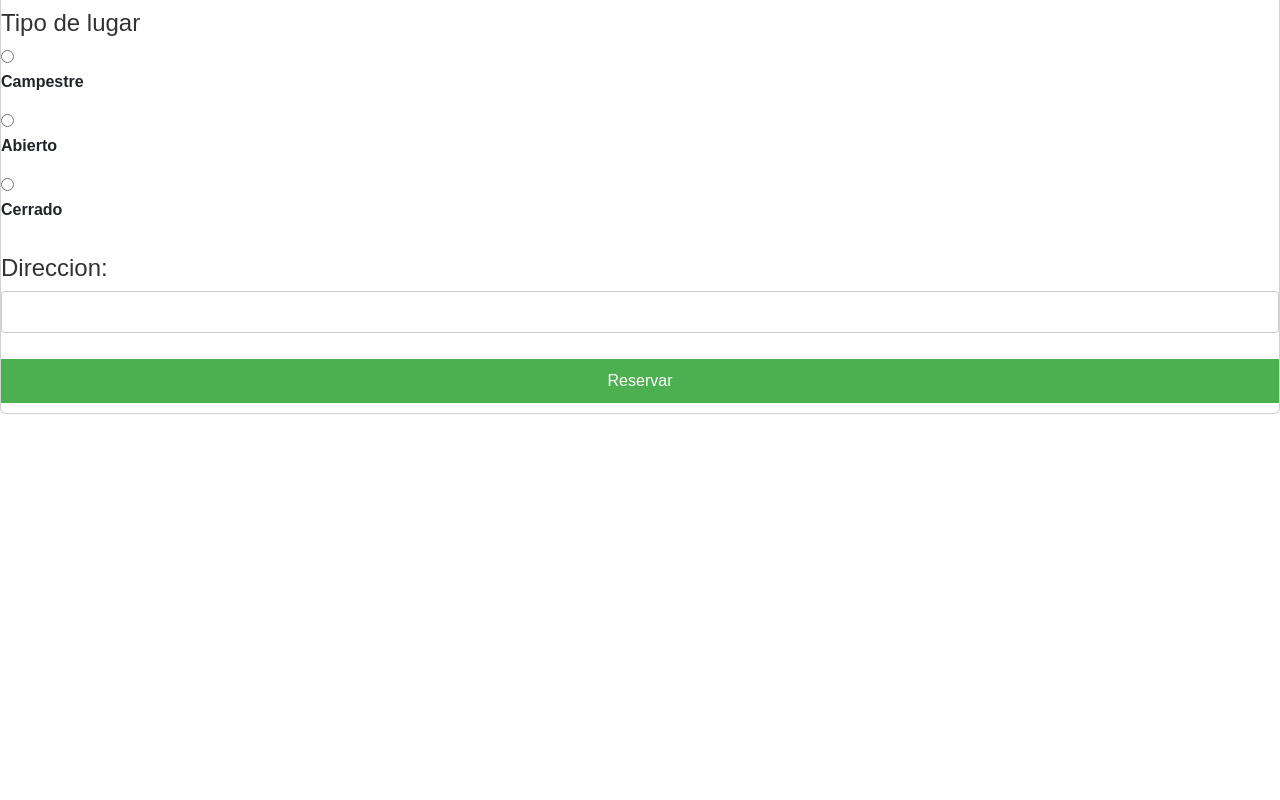
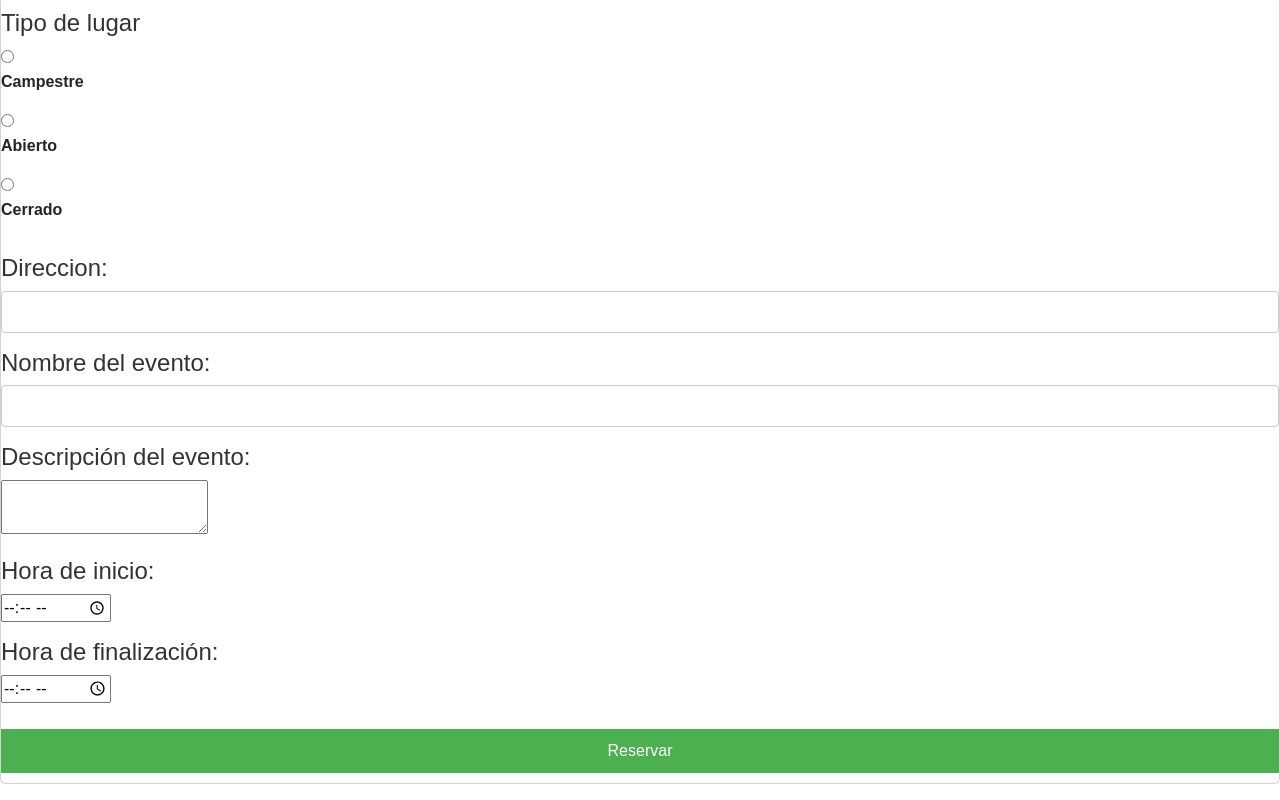
Before and after one commit to SantiagoNeira21/mievento, a React (Create React App) app: page /Reservas in a window 1280 px wide. Shown: the part 1644-2444 px from the top of the page. Before the commit the page ends 2074 px from the top, so only its background shows below. Built offline with nearby package versions, Linux system fonts and the light colour scheme; a web font is replaced by a local one.

Commit message:
Formulario reservas

```diff
--- a/src/Screens/Reservas.js
+++ b/src/Screens/Reservas.js
@@ -13,6 +13,26 @@ export default function Reservas() {
   const [food, setFood] = useState(null);
   const [address, setAddress] = useState(null);
   const [place, setPlace] = useState(null);
+  const [eventName, setEventName] = useState("");
+  const [eventDescription, setEventDescription] = useState("");
+  const [startTime, setStartTime] = useState("");
+  const [endTime, setEndTime] = useState("");
+
+  const handleEventNameChange = (e) => {
+    setEventName(e.target.value);
+  };
+
+  const handleEventDescriptionChange = (e) => {
+    setEventDescription(e.target.value);
+  };
+
+  const handleStartTimeChange = (e) => {
+    setStartTime(e.target.value);
+  };
+
+  const handleEndTimeChange = (e) => {
+    setEndTime(e.target.value);
+  };
 
   const handleEventTypeChange = (e) => {
     setEventType(e.target.value);
@@ -47,14 +67,25 @@ export default function Reservas() {
 
   const handleReservar = () => {
     const formData = {
-      fecha: date ? `${date.getDate()}/${date.getMonth() + 1}/${date.getFullYear()}` : 'No seleccionada',
-      tipoEvento: eventType || 'No seleccionado',
-      musica: musicType || 'No seleccionada',
-      comida: food || 'No seleccionada',
-      direccion: address || 'No ingresada',
-      Lugar: place || "No ingresada",
+      lugar: place || "No ingresado",
+      musica: musicType || "No seleccionada",
+      comida: food || "No seleccionada",
+      direccion: address || "No ingresada",
+      fecha: date ? `${date.getFullYear()}-${date.getMonth() + 1}-${date.getDate()}` : "No seleccionada",
+      metodoPago: "Tarjeta de crédito",
+      evento: {
+        type: eventType ? eventType.toLowerCase().replace(" ", "") : "no-seleccionado",
+        nombre: eventName || `${eventType || "Evento"} del ${date ? `${date.getDate()}/${date.getMonth() + 1}/${date.getFullYear()}` : "No seleccionada"}`,
+        descripcion: eventDescription || `Un ${eventType || "evento"} en ${place || "un lugar no especificado"}`,
+        fecha: date ? `${date.getFullYear()}-${date.getMonth() + 1}-${date.getDate()}` : "No seleccionada",
+        horaInicio: startTime || "19:00",
+        horaFin: endTime || "23:00",
+        capacidadMaxima: numPeople ? parseInt(numPeople.split(" - ")[0]) : 0,
+        tipoMusica: musicType ? musicType.toUpperCase() : "NO_SELECCIONADA",
+        tipoComida: food === "Plato basico" ? "BASICA" : food === "Plato fuerte" ? "FUERTE" : "SIN_COMIDA",
+      },
     };
-
+    console.log(formData);
     saveReserva(formData); // Llama a la función para guardar la reserva
   };
 
@@ -76,8 +107,8 @@ export default function Reservas() {
         <div>
           <input
             type="radio"
-            value="15 años"
-            checked={eventType === '15 años'}
+            value="15 anios"
+            checked={eventType === '15 anios'}
             onChange={handleEventTypeChange}
           />
           <label>15 años</label>
@@ -250,6 +281,28 @@ export default function Reservas() {
         <input type="text" value={address} onChange={handleAddressChange} />
       </div>
 
+
+      <div>
+        <label><h2>Nombre del evento:</h2></label>
+        <input type="text" value={eventName} onChange={handleEventNameChange} />
+      </div>
+
+      <div>
+        <label><h2>Descripción del evento:</h2></label>
+        <textarea value={eventDescription} onChange={handleEventDescriptionChange} />
+      </div>
+
+      <div>
+        <label><h2>Hora de inicio:</h2></label>
+        <input type="time" value={startTime} onChange={handleStartTimeChange} />
+      </div>
+
+      <div>
+        <label><h2>Hora de finalización:</h2></label>
+        <input type="time" value={endTime} onChange={handleEndTimeChange} />
+      </div>
+
+
       <button onClick={handleReservar}>Reservar</button>
     </div>
   );
```
